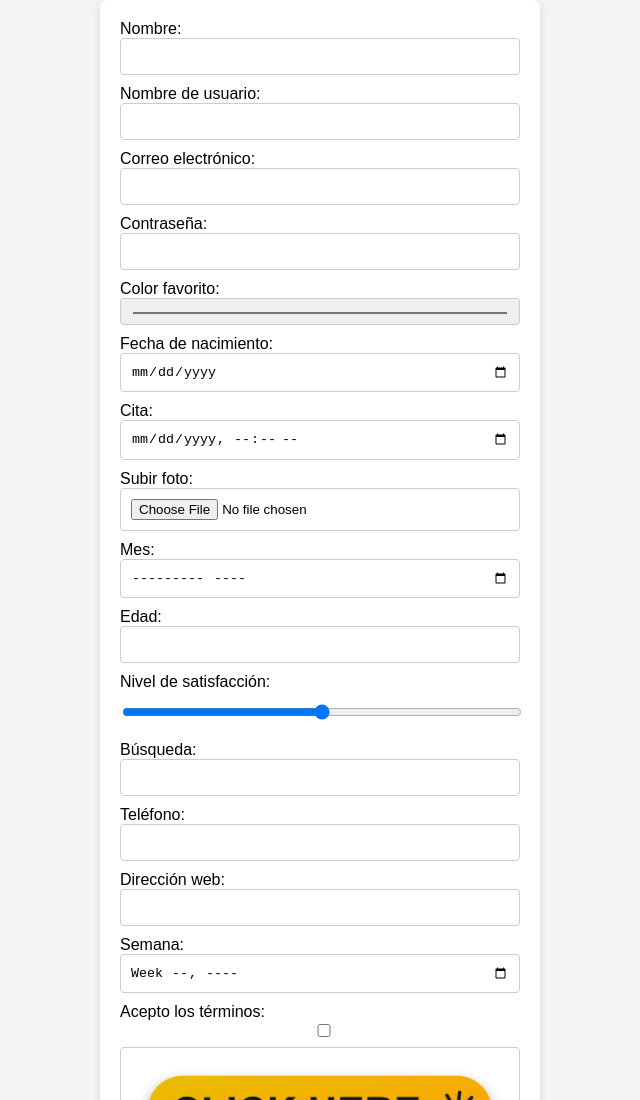
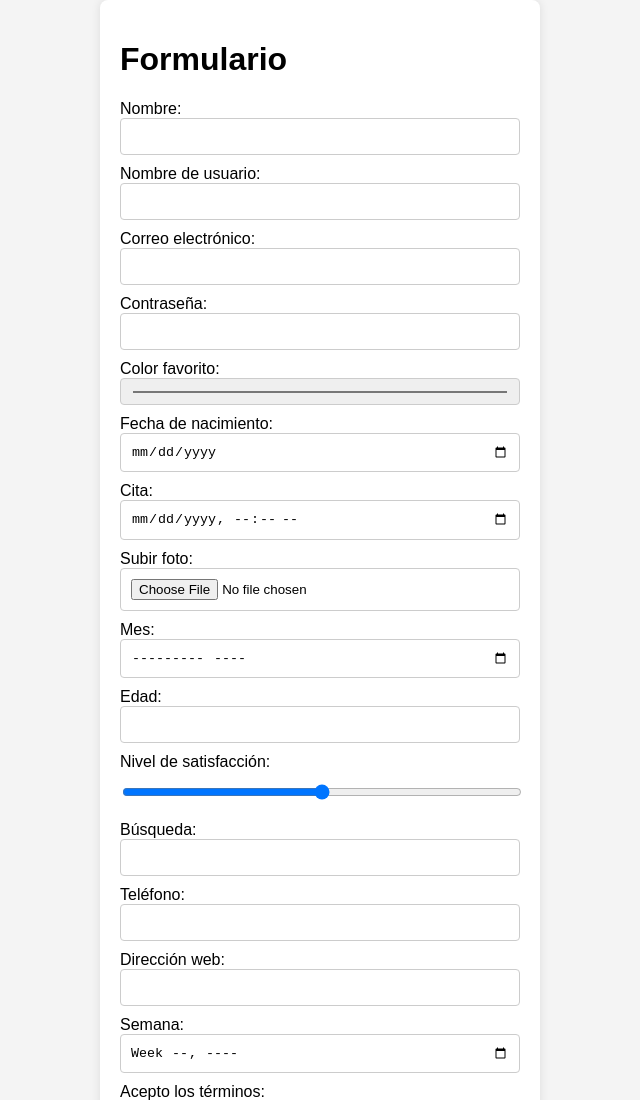
Before and after one commit to xNekom/Proyectos, a website built with webpack: page Web/Formulario/index.html in a window 1280 px wide. Shown: the top 1100 px of the page, without its empty margins (320-960 px from the left). Built offline with nearby package versions, Linux system fonts and the light colour scheme.

Commit message:
Adding features

```diff
--- a/Web/Formulario/index.html
+++ b/Web/Formulario/index.html
@@ -10,6 +10,7 @@
 <body>
 <div class="container">
   <form id="myForm">
+    <h1>Formulario</h1>
     <div class="input-group">
       <label for="nombre">Nombre:</label>
       <input type="text" id="nombre" name="nombre" required>
```
